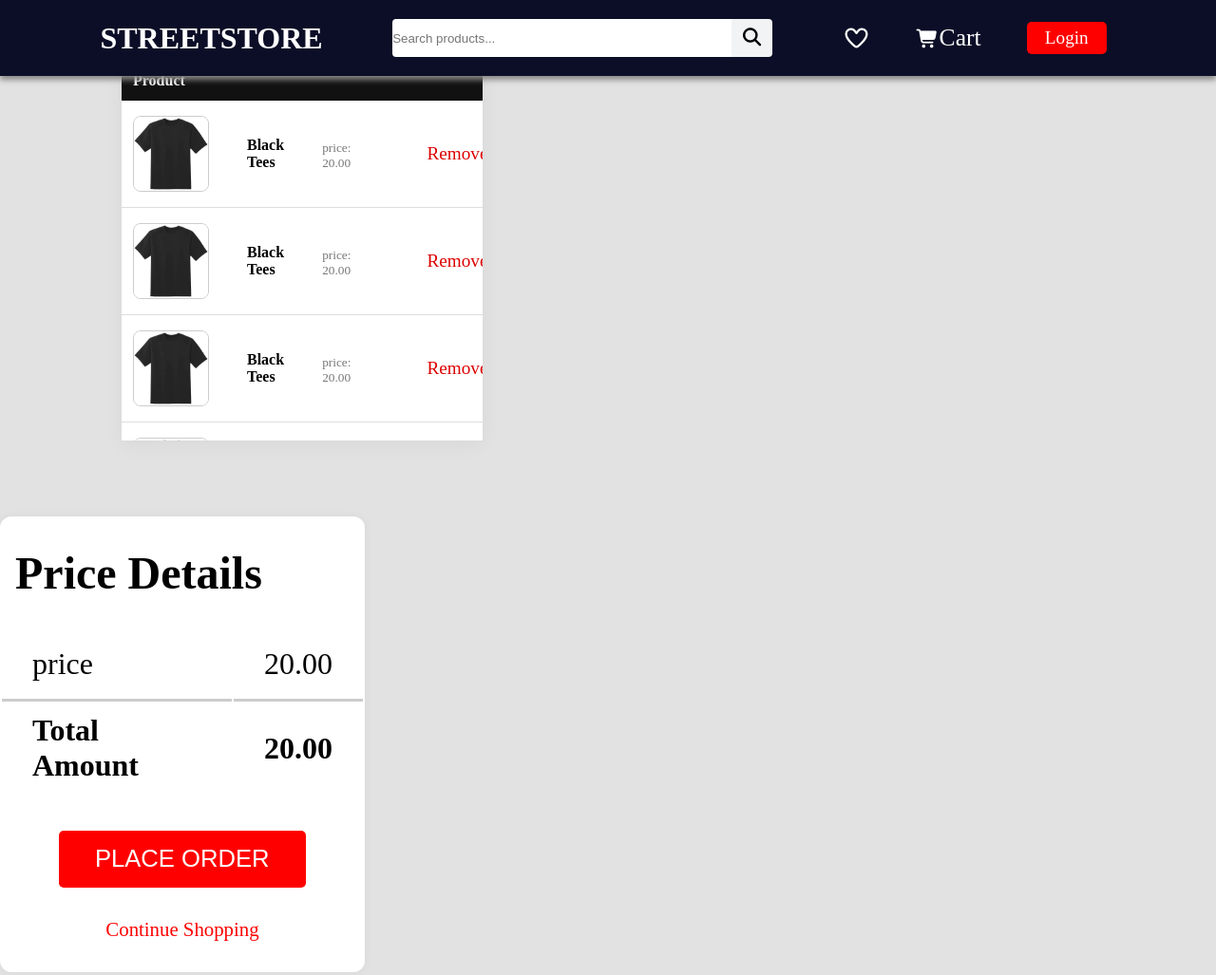
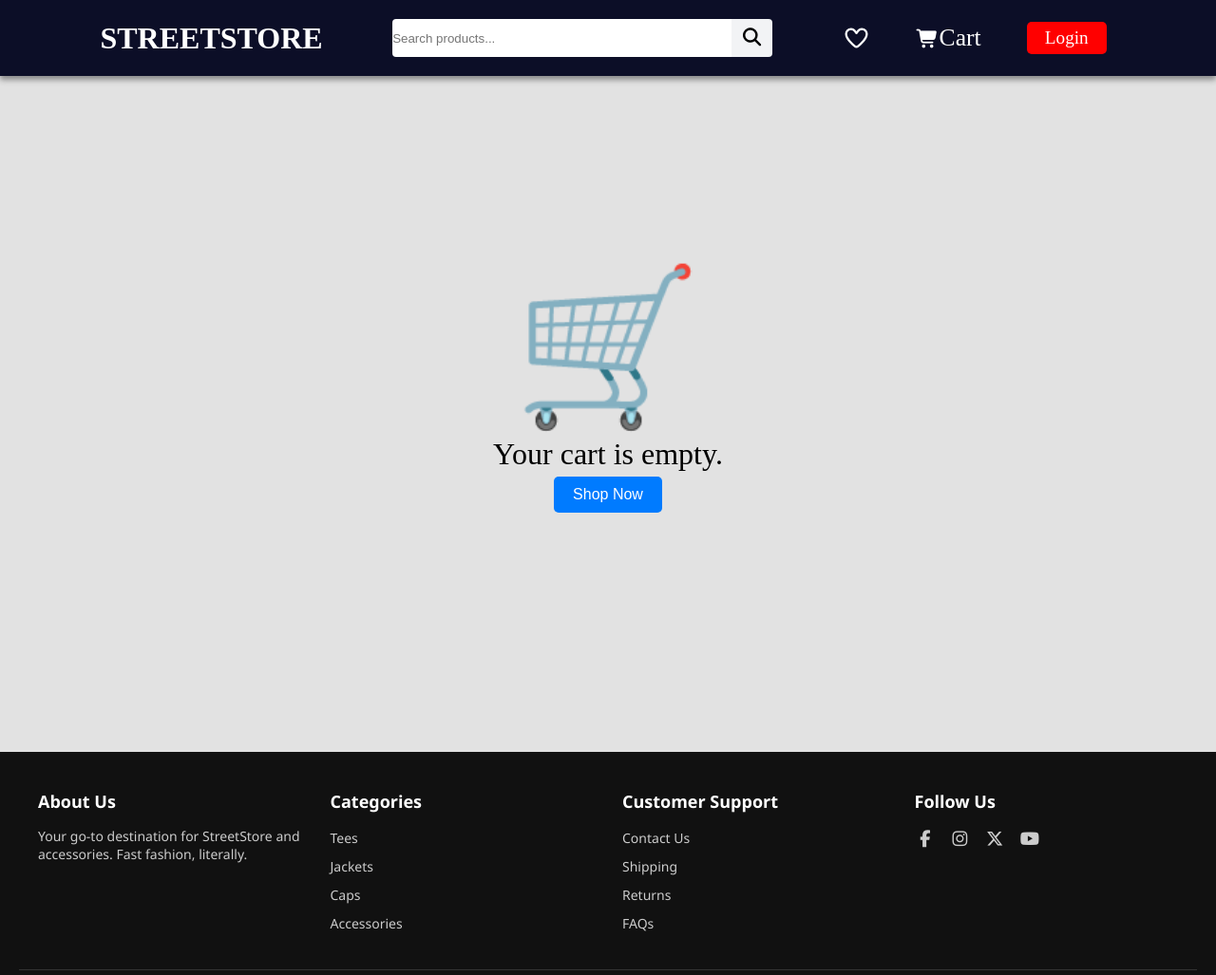
Before and after one commit to srijit-03/STREETSTORE, a plain HTML site: page cart.html in a window 1280 px wide. Shown: the top 1027 px of the page at 95% size. Drawn offline with Linux system fonts and the light colour scheme.

Commit message:
add some new feature

```diff
--- a/cart.html
+++ b/cart.html
@@ -57,45 +57,7 @@
                             <td><input type="number" value="1"></td>
                             <td>$20.00</td>
                         </tr>
-                        <tr>
-                            <td>
-                                <div class="cart-info">
-                                    <img src="black.jpg" alt="Black Tees">
-                                    <p>Black Tees</p>
-                                    <small>price: 20.00</small>
-                                    <br>
-                                    <a href="">Remove</a>
-                                </div>
-                            </td>
-                            <td><input type="number" value="1"></td>
-                            <td>$20.00</td>
-                        </tr>
-                        <tr>
-                            <td>
-                                <div class="cart-info">
-                                    <img src="black.jpg" alt="Black Tees">
-                                    <p>Black Tees</p>
-                                    <small>price: 20.00</small>
-                                    <br>
-                                    <a href="">Remove</a>
-                                </div>
-                            </td>
-                            <td><input type="number" value="1"></td>
-                            <td>$20.00</td>
-                        </tr>
-                        <tr>
-                            <td>
-                                <div class="cart-info">
-                                    <img src="black.jpg" alt="Black Tees">
-                                    <p>Black Tees</p>
-                                    <small>price: 20.00</small>
-                                    <br>
-                                    <a href="">Remove</a>
-                                </div>
-                            </td>
-                            <td><input type="number" value="1"></td>
-                            <td>$20.00</td>
-                        </tr>
+
                     </tbody>
 
                 </table>
--- a/products.json
+++ b/products.json
@@ -7,33 +7,33 @@
     },
     {
         "id": 2,
-        "name": "Men Regular Fit Geometric Print Spread Collar Casual Shirt",
+        "name": "Men Solid Polo Neck Cotton Blend Black T-Shirt",
         "price": 250,
-        "img": "https://assets.myntassets.com/h_200,w_200,c_fill,g_auto/h_1440,q_100,w_1080/v1/assets/images/21902514/2024/6/3/53783c19-e421-4fa2-babb-b159da0a1a841717412018863MuftiTrimSlimFitFloralSheerPrintedCasualShirt1.jpg"
+        "img": "https://www.jiomart.com/images/product/500x630/rvoso1y2w7/inkkr-men-solid-polo-neck-cotton-blend-beige-t-shirt-product-images-rvoso1y2w7-0-202407221232.jpg"
     },
     {
         "id": 3,
-        "name": "Yellow T-Shirt",
+        "name": "Men Skinny Mid Rise Beige Jeans",
         "price": 300,
-        "img": "yellow.jpg"
+        "img": "https://cdna.lystit.com/photos/spartoo/59afed74/levis-beige-Levis-511-Slim-Fit-Mens-Skinny-Jeans-In-Beige.jpeg"
     },
     {
         "id": 4,
-        "name": "Green T-Shirt",
+        "name": "Men Relaxed Fit Mid Rise Light Blue Jeans",
         "price": 350,
-        "img": "green.jpg"
+        "img": "https://th.bing.com/th/id/R.baf1923e298e573a5503358b4baebe36?rik=VXnYIuO1BO31xg&riu=http%3a%2f%2frukmini1.flixcart.com%2fimage%2f300%2f300%2fxif0q%2fjean%2fr%2f6%2fs%2f32-pf-mj-lb-baggy022-denim-fit-original-imahyq3xnrrjhzze.jpeg&ehk=1nb2TGWsQVMpwQ%2fJ2Hbz0j%2fceD0rzfFRg5F27cyIjx0%3d&risl=&pid=ImgRaw&r=0"
     },
     {
         "id": 5,
-        "name": "White T-Shirt",
+        "name": "Men Solid Cotton Blend Straight Kurta",
         "price": 400,
-        "img": "white.jpg"
+        "img": "https://www.jiomart.com/images/product/500x630/rvuojmzlt6/no-filter-men-solid-cotton-blend-straight-kurta-yellow-product-images-rvuojmzlt6-0-202401061313.jpg"
     },
     {
         "id": 6,
-        "name": "Blue T-Shirt",
+        "name": "Sports Running Shoes For Men",
         "price": 450,
-        "img": "blue.jpg"
+        "img": "https://tse1.mm.bing.net/th/id/OIP.DapYrwEU2BUkzxtRvCLUPgHaHa?w=800&h=800&rs=1&pid=ImgDetMain&o=7&rm=3"
     },
 
      {
--- a/script.js
+++ b/script.js
@@ -6,17 +6,19 @@ let carts = JSON.parse(localStorage.getItem("carts")) || [];
 
 
 const listProductHTML = (start = 0) => {
+  if (!productHtml) return;  // ✅ prevent error on cart page
   productHtml.innerHTML = "";
   const limitedProducts = products.slice(start, start + 6);
 
   limitedProducts.forEach(product => {
     let newProduct = document.createElement("div");
     newProduct.classList.add("product-card");
+    newProduct.dataset.id = product.id;
     newProduct.innerHTML = `
       <div class="card-pic">
         <img src="${product.img}" alt="${product.name}">
       </div>
-      <p class="para">${product.name}</p>
+      <p class="para" id="p-nam">${product.name}</p>
       <div class="price-cart">
         <p class="para">$${product.price}</p>
         <button class="add-to-cart">
@@ -27,6 +29,7 @@ const listProductHTML = (start = 0) => {
     productHtml.appendChild(newProduct);
   });
 };
+
 
 
 
@@ -56,7 +59,7 @@ const addToCart = (product_id) => {
 
 
 const addToCartHTML = () => {
- if (!listCartHTML) return;
+//  if (!listCartHTML) return;
 listCartHTML.innerHTML = "";
 
 if (carts.length > 0) {
@@ -184,10 +187,14 @@ const initApp = () => {
     .then(response => response.json())
     .then(data => {
       products = data;
-      listProductHTML(startIndex);
-      addToCartHTML();
+
+      if (productHtml) listProductHTML(startIndex);  // ✅ only if exists
+      if (listCartHTML) addToCartHTML();             // ✅ only if exists
     })
     .catch(error => console.error("Error loading products:", error));
 };
 
-initApp();
+
+document.addEventListener("DOMContentLoaded", () => {
+  initApp();
+});
--- a/style.css
+++ b/style.css
@@ -230,7 +230,7 @@ a {
 
 .product-card {
   width: 25rem;
-  height: 29rem;
+  height: 31rem;
   margin-top: 4.5rem;
   background-color: rgb(255, 255, 255);
   border-radius: 10px;
@@ -251,7 +251,7 @@ a {
 }
 
 #p-nam {
-  font-size: 1rem;
+  font-size: 1.5rem;
   white-space: nowrap;
   overflow: hidden;
   text-overflow: ellipsis;
```
